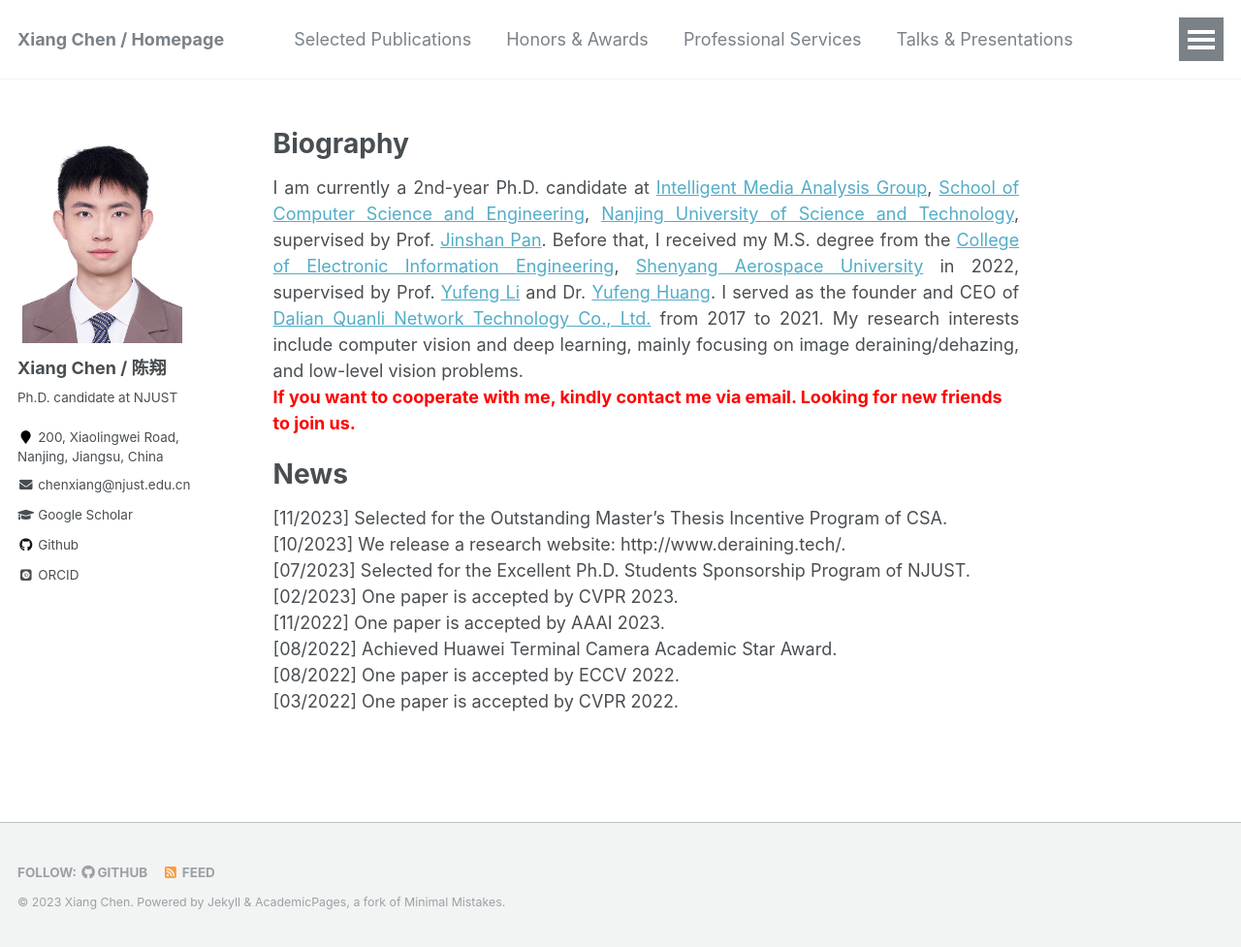
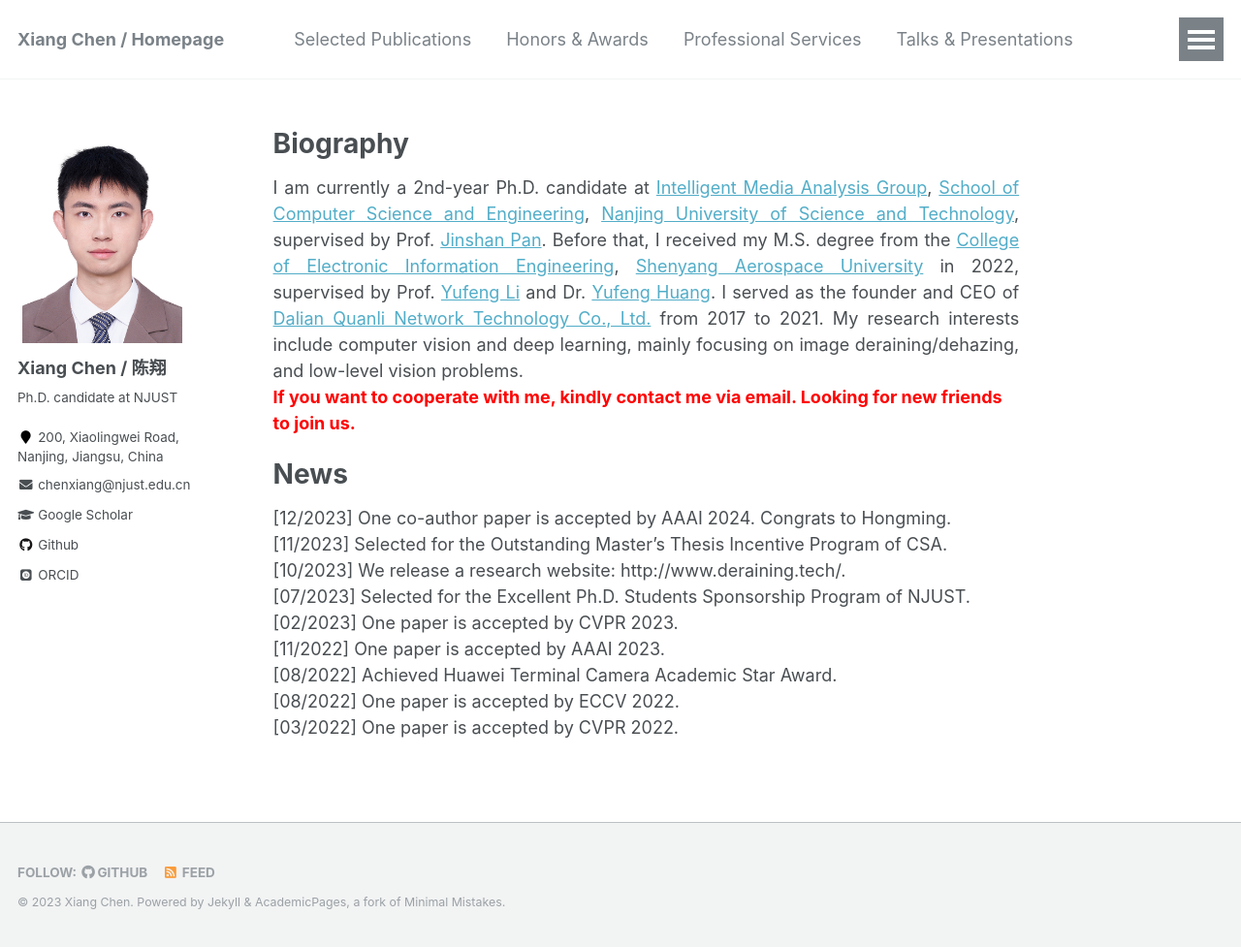
Before and after one commit to cschenxiang/cschenxiang.github.io, a Jekyll site: the page built from _pages/about.md, in a window 1280 px wide and 977 px high. Shown: the whole window at 97% size. Built offline with Jekyll 4.4.1, drawn with Linux system fonts in a browser that asks for light colours; some web fonts are replaced.

Commit message:
Update about.md

```diff
--- a/_pages/about.md
+++ b/_pages/about.md
@@ -19,6 +19,7 @@ If you want to cooperate with me, kindly contact me via email. Looking for new f
 
 News
 ======
+[12/2023] One co-author paper is accepted by AAAI 2024. Congrats to Hongming. <br>
 [11/2023] Selected for the Outstanding Master's Thesis Incentive Program of CSA. <br>
 [10/2023] We release a research website:  http://www.deraining.tech/. <br>
 [07/2023] Selected for the Excellent Ph.D. Students Sponsorship Program of NJUST. <br>
```
